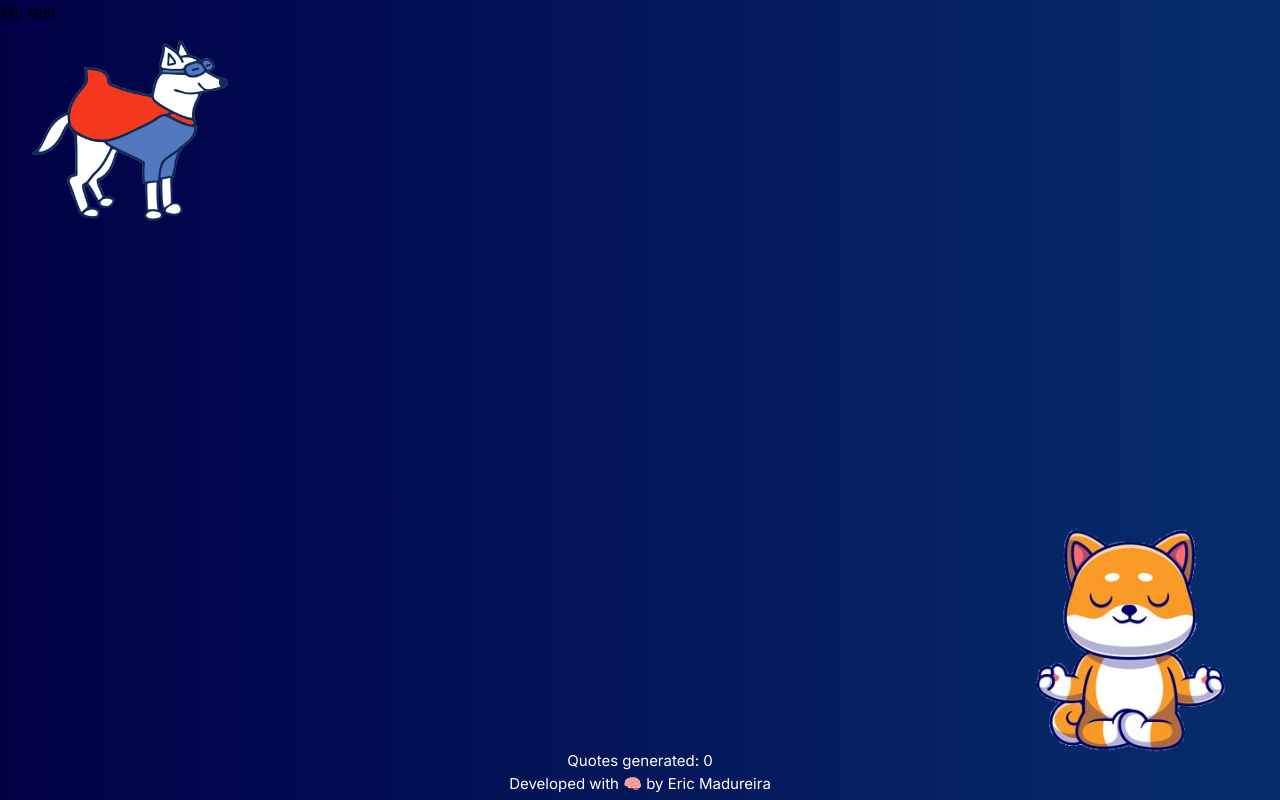
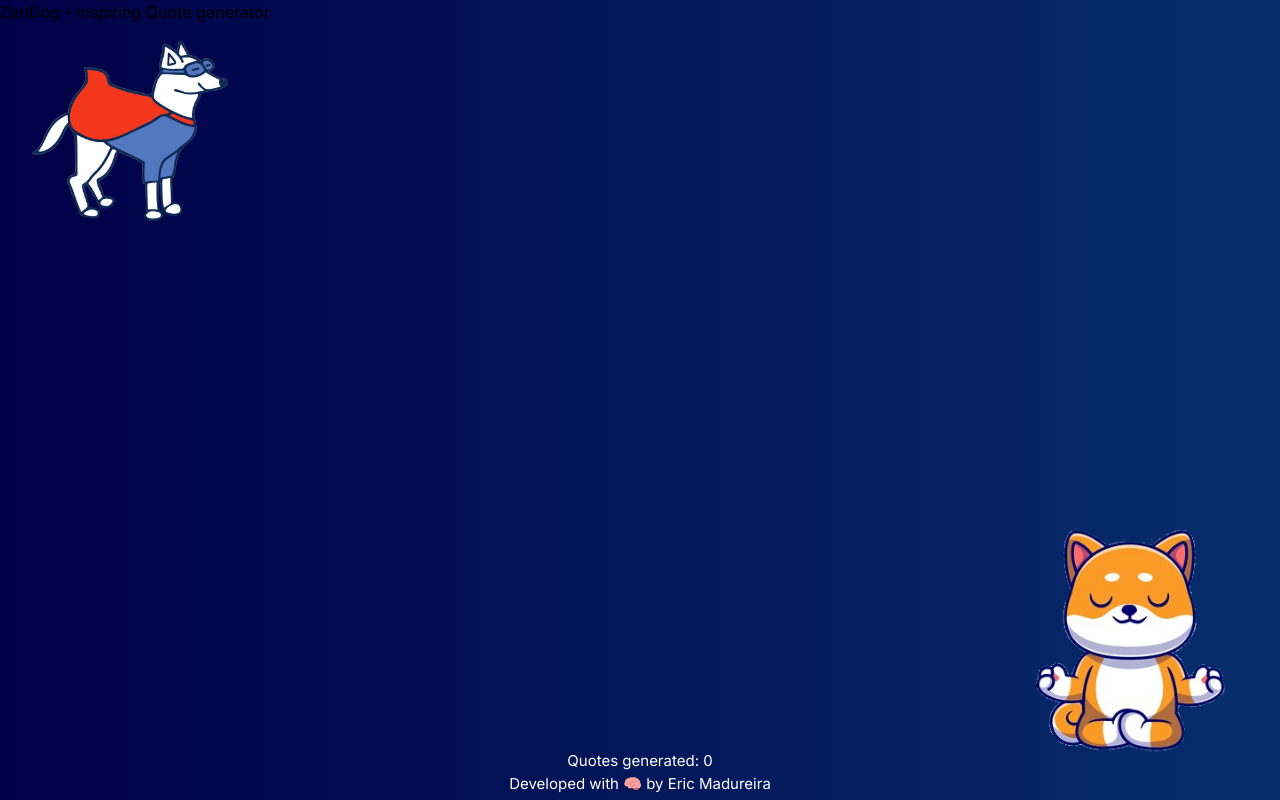
Before and after one commit to ericmadureira/nextjs-aws-quote-generator, a Next.js app: page / in a window 1280 px wide. Built offline with nearby package versions, Linux system fonts and the light colour scheme.

Commit message:
feat: change metadata

```diff
--- a/app/layout.tsx
+++ b/app/layout.tsx
@@ -17,7 +17,7 @@ import styles from "./layout.module.css"
 const inter = Inter({ subsets: ["latin"] })
 
 export const metadata: Metadata = {
-  title: "Inspirational Quote Generator",
+  title: "Zen Dog - Inspirational Quote Generator",
   description: "Go further with drops of inspiration!",
 }
 
--- a/app/page.tsx
+++ b/app/page.tsx
@@ -3,7 +3,7 @@ import Image from 'next/image'
 export default function Home() {
   return (
     <div className=''>
-      My test
+      ZenDog - Inspiring Quote generator
     </div>
   )
 }
```
